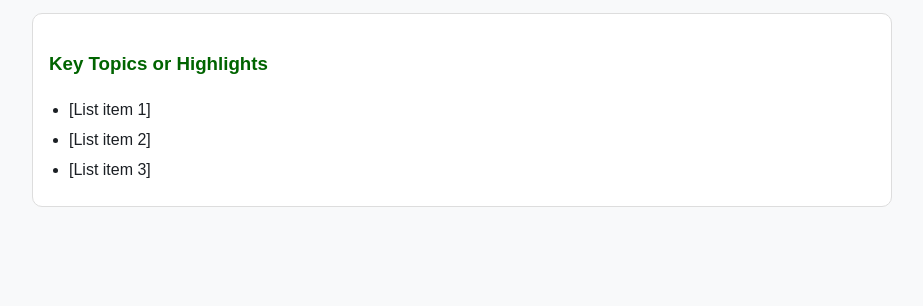
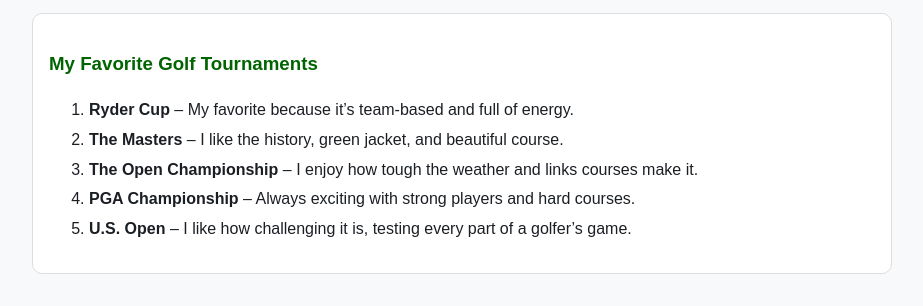
Before and after one commit to Justiniha1/justiniha1.github.io, a plain HTML site: page details.html in a window 1280 px wide. Shown: the part 768-1074 px from the top of the page, without its empty margins (178-1101 px from the left). Before the commit the page ends 1007 px from the top, so only its background shows below. Drawn offline with nearby package versions, Linux system fonts and the light colour scheme.

Commit message:
added list

```diff
--- a/details.html
+++ b/details.html
@@ -44,12 +44,14 @@
         </div>
 
         <div class="list-block">
-        <h3>Key Topics or Highlights</h3>
-        <ul>
-            <li>[List item 1]</li>
-            <li>[List item 2]</li>
-            <li>[List item 3]</li>
-        </ul>
+        <h3>My Favorite Golf Tournaments</h3>
+        <ol>
+            <li><strong>Ryder Cup</strong> – My favorite because it’s team-based and full of energy.</li>
+            <li><strong>The Masters</strong> – I like the history, green jacket, and beautiful course.</li>
+            <li><strong>The Open Championship</strong> – I enjoy how tough the weather and links courses make it.</li>
+            <li><strong>PGA Championship</strong> – Always exciting with strong players and hard courses.</li>
+            <li><strong>U.S. Open</strong> – I like how challenging it is, testing every part of a golfer’s game.</li>
+        </ol>
         </div>
     </main>
 
```
